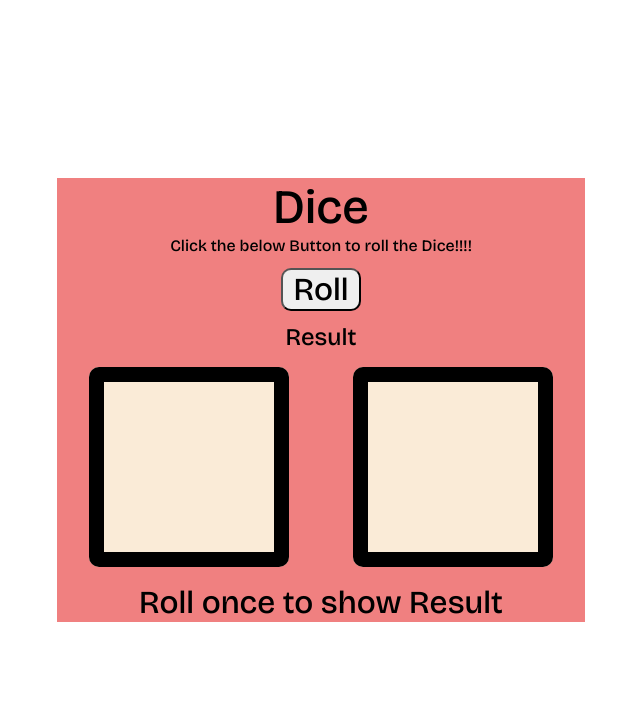
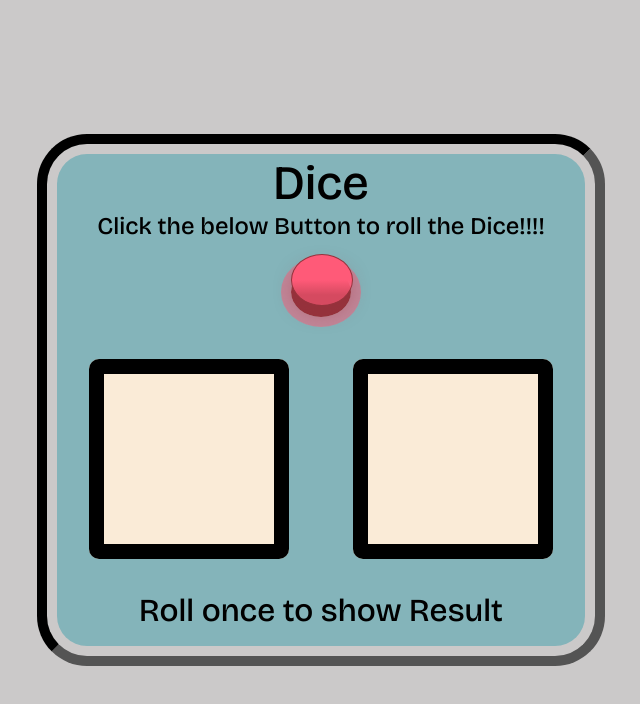
Before and after one commit to manojvs17/dice-roll, a plain HTML site: page dice.html in a window 1280 px wide. Shown: the whole page, without its empty margins (319-959 px from the left). Drawn offline with nearby package versions, Linux system fonts and the light colour scheme.

Commit message:
Added button animation

```diff
--- a/dice.css
+++ b/dice.css
@@ -6,6 +6,7 @@
     padding: 0;
 }
 body{
+    background: rgba(136, 132, 132, 0.432);
     display:flex;
     align-items: center;
     justify-content: center;
@@ -13,15 +14,16 @@ body{
 }
                                         /* container design */
 .container{
-    background:lightcoral;
+    outline: inset 10px;
+    outline-offset: 10px;
+    border-radius: 30px;
+    background:rgba(20, 145, 161, 0.384);
     height: fit-content;
     width: fit-content;
     display: flex;
     align-items: center;
     justify-content: center;
     flex-direction: column;
-    /* border: 30px solid black;
-    border-radius: 20px; */
 }
                                         /* designing heading part */
 .headingContainer{
@@ -34,13 +36,11 @@ body{
 
     font-size: 3em;
 }
-
+.headingContainer>p{
+    font-size: 1.5em;
+}
 .headingContainer>button{
-
-    font-size: 2em;
-    margin: .4em;
-    padding: 0px 10px;
-    border-radius: 10px;
+    margin: 2em;
 }
                                         /* designing result part */
 .resultContainer{
@@ -50,6 +50,7 @@ body{
     flex-direction: column;
 }
 #diceResult{
+    margin:.5em 0;
     font-size: 2em;
 }
                                             /* designing the result animation */
@@ -75,7 +76,60 @@ body{
     animation: rotate 400ms linear;
 }
 @keyframes rotate{
-    0%{rotate: 0deg;}
-    100%{transform:rotate3d(1,1,1,360deg);}
+    0%{rotate: 0deg;box-shadow: 0 0 50px 0 rgb(201, 32, 20);}
+    100%{transform:rotate3d(1,1,1,360deg);box-shadow: 0 0 50px 0 rgb(168, 23, 18);}
 
 }
+                                            /* Button Animation */
+
+.btn-class-name {
+  --primary: 255, 90, 120;
+  --secondary: 150, 50, 60;
+  width: 60px;
+  height: 50px;
+  border: none;
+  outline: none;
+  cursor: pointer;
+  user-select: none;
+  touch-action: manipulation;
+  outline: 10px solid rgb(var(--primary), .5);
+  border-radius: 50%;
+  position: relative;
+  transition: .3s;
+}
+
+.btn-class-name .back {
+  background: rgb(var(--secondary));
+  border-radius: 50%;
+  position: absolute;
+  left: 0;
+  top: 0;
+  width: 100%;
+  height: 100%;
+}
+
+.btn-class-name .front {
+  background: linear-gradient(0deg, rgba(var(--primary), .6) 20%, rgba(var(--primary)) 50%);
+  box-shadow: 0 .5em 1em -0.2em rgba(var(--secondary), .5);
+  border-radius: 100%;
+  position: absolute;
+  border: 1px solid rgb(var(--secondary));
+  left: 0;
+  top: 0;
+  width: 100%;
+  height: 100%;
+  display: flex;
+  justify-content: center;
+  align-items: center;
+  font-size: 1.2rem;
+  font-weight: 600;
+  font-family: inherit;
+  transform: translateY(-25%);
+  transition: .15s;
+  color: rgb(var(--secondary));
+}
+
+.btn-class-name:active .front {
+  transform: translateY(0%);
+  box-shadow: 0 0;
+}
--- a/dice.html
+++ b/dice.html
@@ -11,10 +11,13 @@
         <div class="headingContainer">
             <h1>Dice</h1>
             <p>Click the below Button to roll the Dice!!!!</p>
-            <button id="button" onclick="rollDice()">Roll</button>
+            <!-- <button id="button" onclick="rollDice()">Roll</button> -->
+            <button class="btn-class-name" onclick="rollDice()">
+                <span class="back"></span>
+                <span class="front"></span>
+              </button>
         </div>
         <div class="resultContainer">
-            <h2>Result</h2>
             <div class="diceAnimation">
                 <div id="left-dice"><img id="left-dice-image"></div>
                 <div id="right-dice"><img id="right-dice-image"></div>
--- a/dice.js
+++ b/dice.js
@@ -10,7 +10,7 @@ function rollDice(){
     rightDiceNumber=randomNumber();
 // Result
     let total=Number(leftDiceNumber+rightDiceNumber);
-    showResult.innerHTML=`Its ${total},Move ${total} Steps Forward`;
+    showResult.innerHTML=`Its "${total}",Move ${total} Steps Forward`;
     displayImage(imageSource[leftDiceNumber-1],diceImageLeft,leftDiceDiv);
     displayImage(imageSource[rightDiceNumber-1],diceImageRight,rightDiceDiv);
 // Display Dice Image
```
